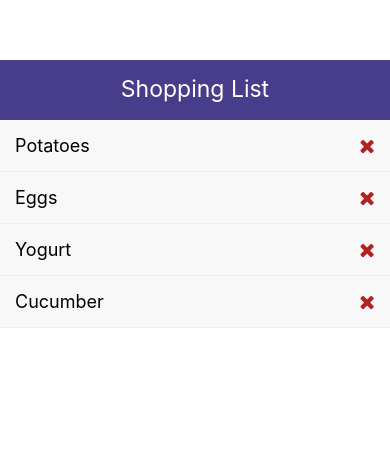
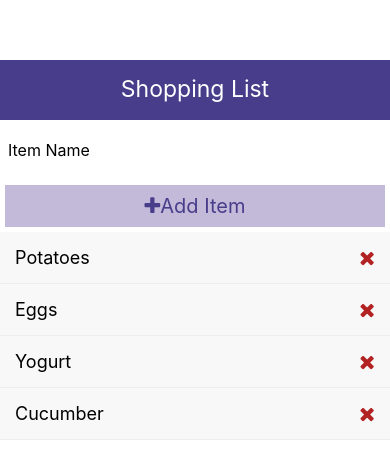
Before and after one commit to OleksandrLevinskyi/ShoppingList, a React Native app: screen / in a window 390 px wide. Shown: the top 460 px of the page. Built offline with nearby package versions, Linux system fonts and the light colour scheme.

Commit message:
create a component for adding items

```diff
--- a/App.js
+++ b/App.js
@@ -1,8 +1,9 @@
 import React, {useState} from "react";
 import {View, Text, StyleSheet, FlatList} from 'react-native';
+import {v4 as uuidv4} from 'uuid';
 import Header from './components/Header';
 import ListItem from './components/ListItem';
-import {v4 as uuidv4} from 'uuid';
+import AddItem from './components/AddItem';
 
 const App = () => {
     const [items, setItems] = useState([
@@ -21,6 +22,7 @@
     return (
         <View style={styles.container}>
             <Header/>
+            <AddItem/>
             <FlatList data={items}
                       renderItem={({item}) => <ListItem item={item} deleteItem={deleteItem}/>}
             />
--- /dev/null
+++ b/components/AddItem.js
@@ -0,0 +1,37 @@
+import React from "react";
+import {View, Text, StyleSheet, TextInput, TouchableOpacity} from 'react-native';
+import Icon from 'react-native-vector-icons/dist/FontAwesome';
+
+const AddItem = () => {
+    return (
+        <View>
+            <TextInput placeholder="Item Name" style={styles.input}/>
+            <TouchableOpacity style={styles.btn}>
+                <Text style={styles.btnText}>
+                    <Icon name="plus" size={20}/>
+                    Add Item
+                </Text>
+            </TouchableOpacity>
+        </View>
+    );
+};
+
+const styles = StyleSheet.create({
+    input: {
+        height: 60,
+        padding: 8,
+        fontSize: 16
+    },
+    btn: {
+        backgroundColor: '#c2bad8',
+        padding: 9,
+        margin: 5
+    },
+    btnText: {
+        color: 'darkslateblue',
+        fontSize: 20,
+        textAlign: 'center'
+    }
+});
+
+export default AddItem;
```
